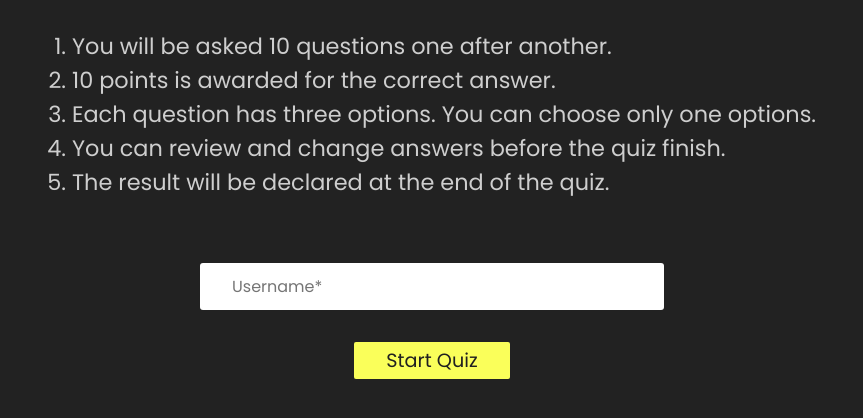
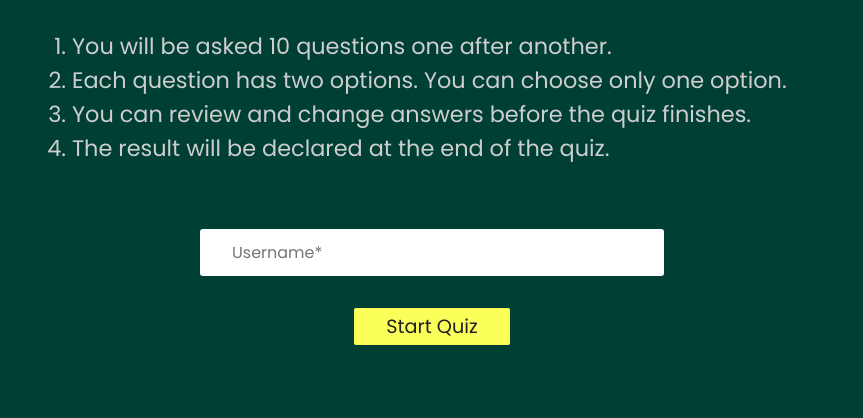
Before and after one commit to badejayo/OnesAndZeroes, a React app in the folder OnesAndZeroes_frontend/: page / in a window 1280 px wide. Shown: the part 206-624 px from the top of the page, without its empty margins (208-1071 px from the left). Built offline with nearby package versions, Linux system fonts and the light colour scheme.

Commit message:
Submission worthy state

```diff
--- a/OnesAndZeroes_frontend/src/components/Main.js
+++ b/OnesAndZeroes_frontend/src/components/Main.js
@@ -22,9 +22,8 @@ export default function Main() {
 
         <ol>
             <li>You will be asked 10 questions one after another.</li>
-            <li>10 points is awarded for the correct answer.</li>
-            <li>Each question has three options. You can choose only one options.</li>
-            <li>You can review and change answers before the quiz finish.</li>
+            <li>Each question has two options. You can choose only one option.</li>
+            <li>You can review and change answers before the quiz finishes.</li>
             <li>The result will be declared at the end of the quiz.</li>
         </ol>
 
--- a/OnesAndZeroes_frontend/src/components/Questions.js
+++ b/OnesAndZeroes_frontend/src/components/Questions.js
@@ -29,7 +29,7 @@ export default function Questions({ onChecked }) {
 
 
     if(isLoading) return <h3 className='text-light'>isLoading</h3>
-    if(serverError) return <h3 className='text-light'>{serverError || "Unknown Error"}</h3>
+    if(serverError) return <h3 className='text-light'>{serverError.toString() || "Unknown Error"}</h3>
 
   return (
     <div className='questions'>
--- a/OnesAndZeroes_frontend/src/styles/App.css
+++ b/OnesAndZeroes_frontend/src/styles/App.css
@@ -1,8 +1,8 @@
 @import url('https://fonts.googleapis.com/css2?family=Poppins&display=swap');
 
 :root{
-  --primary-color: #0DFF92;
-  --dark-color:#222222;
+  --primary-color: #FFC0CB;
+  --dark-color:#003F34;
   --light-color: #f0f0f0;
 }
 
```
